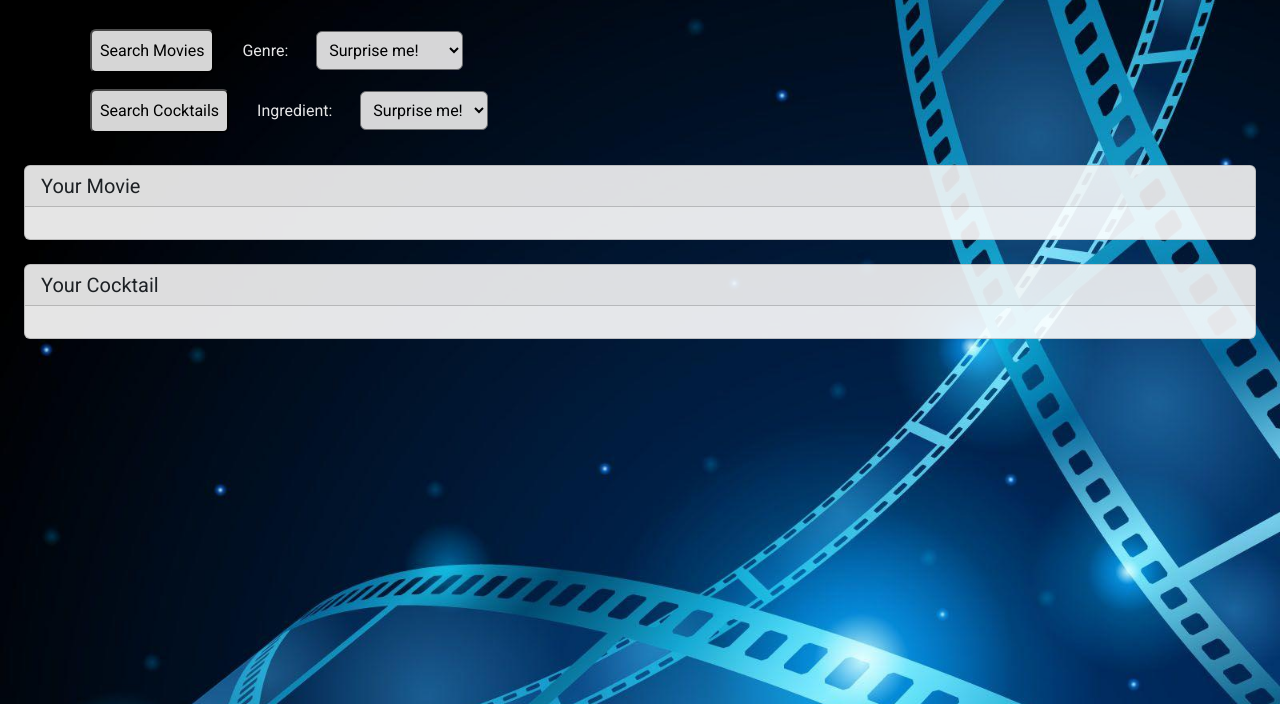
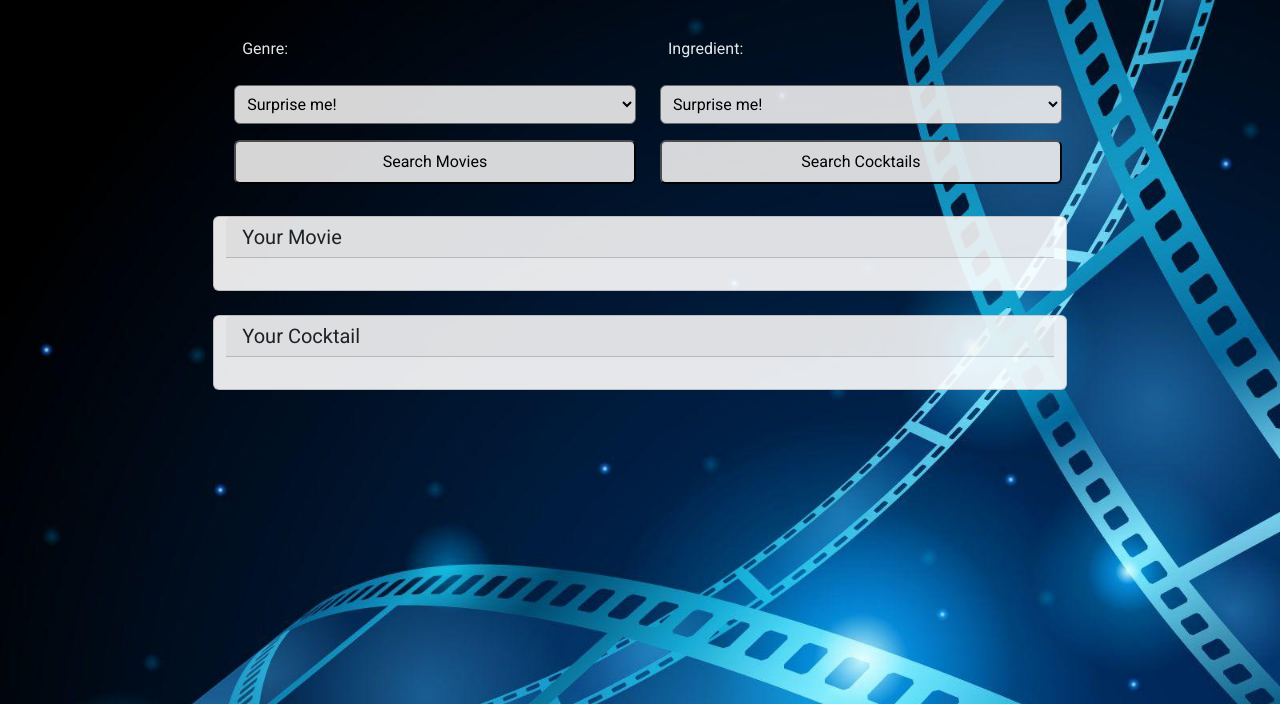
Before and after one commit to Ashley-Pearson/Flix-n-Chill, a plain HTML site: page index.html in a window 1280 px wide. Shown: the part 96-800 px from the top of the page. Drawn offline with nearby package versions, Linux system fonts and the light colour scheme; a web font is replaced by a local one.

Commit message:
style HTML and adding feature to button click funtions

```diff
--- a/assets/js/script.js
+++ b/assets/js/script.js
@@ -26,7 +26,6 @@ function randomMovie(url) {
             // catch any errors
         });
 }
-// window.onload = randomMovie(movieUrl);
 
 function movieGenre(genreId) {
 
@@ -54,14 +53,14 @@ function movieGenre(genreId) {
 
 $("#genre-submit").on('click', function () {
     var selectedGenre = $("#genre-selector option:selected").val();
-    // API: Discovery movies
-    var movieByGenreUrl = "https://api.themoviedb.org/3/discover/movie?api_key=" + movieKey + "&language=en-US&sort_by=popularity.desc&with_genres=" + selectedGenre+"&with_watch_monetization_types=flatrate&include_adult=false&include_video=false&page=1";
-    randomMovie(movieByGenreUrl);
+    if (selectedGenre == "surprise") {
+        randomMovie(movieUrl);
+    } else {
+        // API: Discovery movies
+        var movieByGenreUrl = "https://api.themoviedb.org/3/discover/movie?api_key=" + movieKey + "&language=en-US&sort_by=popularity.desc&with_genres=" + selectedGenre + "&with_watch_monetization_types=flatrate&include_adult=false&include_video=false&page=1";
+        randomMovie(movieByGenreUrl);
+    }
 });
-
-
-// Get random Cocktail with intructions using API random cocktail
-var drinkUrl = 'https://www.thecocktaildb.com/api/json/v1/1/random.php';
 
 function drinkData(srtDrinkUrl) {
 
@@ -74,10 +73,9 @@ function drinkData(srtDrinkUrl) {
             var strDrinks = data.drinks[0];
 
             cocktailCard.append("<p>Name: <strong> " + strDrinks.strDrink);
-cocktailCard.append("<p>Recipe: ");
+            cocktailCard.append("<p>Recipe: ");
             //Loop through 15 ingredients
             for (var i = 1; i <= 15; i++) {
-
                 if ((strDrinks["strIngredient" + i] !== null) && (strDrinks["strMeasure" + i] !== null)) {
                     cocktailCard.append("<li>" + strDrinks["strIngredient" + i] + " " + strDrinks["strMeasure" + i]);
                 }
@@ -89,18 +87,16 @@ cocktailCard.append("<p>Recipe: ");
             // catch any errors
         });
 }
-// drinkData(drinkUrl);
+
 //get array of drinks with user's selected ingredient and select a random drink id from the array
 function drinkBy() {
     var userIngredient = $("#cocktail-selector option:selected").text();
-    console.log(userIngredient);
     var drinkByUrl = "https://www.thecocktaildb.com/api/json/v1/1/filter.php?i=" + (userIngredient)
     fetch(drinkByUrl)
         .then(function (response) {
             return response.json()
         })
         .then(function (data) {
-            console.log(data)
             var rndmDrink = data.drinks;
             var rndmDrinkSelected = Math.floor(Math.random() * rndmDrink.length);
             var rndmDrinkId = rndmDrink[rndmDrinkSelected].idDrink;
@@ -108,6 +104,7 @@ function drinkBy() {
             return
         })
 };
+
 //get drink recipe by searching drink id
 function drinkById(rndmDrinkId) {
     var drinkByIdUrl = "https://www.thecocktaildb.com/api/json/v1/1/lookup.php?i=" + (rndmDrinkId)
@@ -115,7 +112,17 @@ function drinkById(rndmDrinkId) {
         .then(function (response) {
             return response.json()
         })
-            drinkData(drinkByIdUrl);
+    drinkData(drinkByIdUrl);
 };
 
-$("#submit-cocktail").on("click", drinkBy)
+// Search Cocktail button clicks
+$("#submit-cocktail").on("click", function () {
+    var selectedCocktail = $("#cocktail-selector option:selected").val();
+    if (selectedCocktail == "surprise") {
+        // Get random Cocktail with intructions using API random cocktail
+        var drinkUrl = 'https://www.thecocktaildb.com/api/json/v1/1/random.php';
+        drinkData(drinkUrl);
+    } else {
+        drinkBy;
+    }
+});
--- a/index.html
+++ b/index.html
@@ -8,10 +8,11 @@
     <link rel="stylesheet" href="https://cdn.jsdelivr.net/npm/bootstrap@5.2.2/dist/css/bootstrap.min.css">
     <link rel="stylesheet" href="https://cdnjs.cloudflare.com/ajax/libs/animate.css/4.1.1/animate.min.css" />
     <link rel="stylesheet" href="./assets/css/style.css" />
-    <link rel="preconnect" href="https://fonts.googleapis.com"/>
+    <link rel="preconnect" href="https://fonts.googleapis.com" />
 
     <link rel="preconnect" href="https://fonts.gstatic.com" crossorigin>
-<link href="https://fonts.googleapis.com/css2?family=Abril+Fatface&family=Rammetto+One&family=Roboto&display=swap" rel="stylesheet">
+    <link href="https://fonts.googleapis.com/css2?family=Abril+Fatface&family=Rammetto+One&family=Roboto&display=swap"
+        rel="stylesheet">
     <link rel="stylesheet" href="./assets/css/style.css">
 
     <title>Flix'n Chill</title>
@@ -22,13 +23,12 @@
 </header>
 
 <body>
-    <section class="container">
-
-
-        <button class="d-inline p-2 m-2 rounded rounded animate__animated animate__pulse" id="genre-submit">Search Movies</button>
-        <label class="d-inline p-2 m-2" for="genre-selector">Genre:</label>
-        <select class="d-inline p-2 m-2 rounded" id="genre-selector" class="form-select">
-            <option selected>Surprise me!</option>
+    <section class="d-flex flex-column col-12 justify-content-center align-items-center">
+        <div class="row">
+            <div class="col-6">
+                <label class="p-2 m-2 col-2 w-100" for="genre-selector">Genre:</label>
+                <select class="p-2 m-2 w-100 rounded col-2" id="genre-selector" class="form-select">
+                    <option selected value="surprise">Surprise me!</option>
                     <option value="28">Action</option>
                     <option value="35">Comedy</option>
                     <option value="18">Drama</option>
@@ -36,11 +36,14 @@
                     <option value="10749">Romance</option>
                     <option value="878">Science Fiction</option>
                 </select>
-            <div class=" ">
-                <button class="d-inline p-2 m-2 rounded animate__animated animate__pulse" id="submit-cocktail">Search Cocktails</button>
-                <label  class="d-inline p-2 m-2" for="cocktail-selector">Ingredient:</label>
-                <select class="d-inline p-2 m-2 rounded" id="cocktail-selector" class="form-select">
-                    <option selected>Surprise me!</option>
+                <button class="p-2 m-2 w-100 rounded animate__animated animate__pulse" id="genre-submit">Search
+                    Movies</button>
+            </div>
+
+            <div class="col-6">
+                <label class="p-2 m-2 col-2 w-100" for="cocktail-selector">Ingredient:</label>
+                <select class="p-2 m-2 rounded col-2 w-100" id="cocktail-selector" class="form-select">
+                    <option selected value="surprise">Surprise me!</option>
                     <option value="1" data-drink="Brandy">Brandy</option>
                     <option value="2" data-drink="Gin">Gin</option>
                     <option value="3" data-drink="Rum">Rum</option>
@@ -49,21 +52,25 @@
                     <option value="6" data-drink="Brandy">Whiskey</option>
 
                 </select>
-            </div class=" ">
-        </section>
-
-    <section>
-        <div class="card m-4">
+                <button class="p-2 m-2 col-2 w-100 rounded animate__animated animate__pulse" id="submit-cocktail">Search
+                    Cocktails</button>
+            </div>
+        </div>
+        <div class="row col-8 mt-4">
+            <div class="card mb-4">
                 <h5 class="card-header">Your Movie</h5>
                 <div class="card-body" id="random-movie">
                 </div>
             </div>
-        <div class="card m-4">
+            <div class="card mb-4">
                 <h5 class="card-header">Your Cocktail</h5>
                 <div class="card-body" id="random-cocktail">
                 </div>
             </div>
+        </div>
+
     </section>
+
 
     <script src="https://code.jquery.com/jquery-3.5.0.js"></script>
     <script src="./assets/js/script.js"></script>
```
Lines whose indentation alone changed are shown as unchanged.
